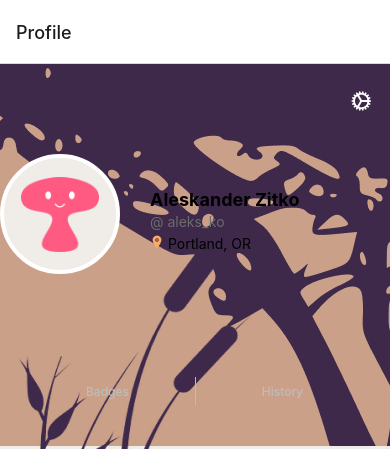
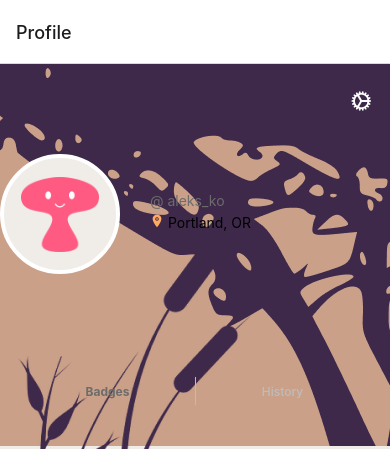
Before and after one commit to Mush-Buddy/project-mushbuddy, a React Native app in the folder mushbuddy-app/: screen /Profile in a window 390 px wide. Shown: the top 449 px of the page. Built offline with nearby package versions, Linux system fonts and the light colour scheme; no server answers.

Commit message:
modularized profile render/get methods

```diff
--- a/mushbuddy-app/components/profile.js
+++ b/mushbuddy-app/components/profile.js
@@ -20,7 +20,7 @@ class Profile extends Component {
   constructor(props) {
     super(props);
     this.state = {
-      selectedIndex: 2
+      selectedIndex: 0
     };
     this.updateIndex = this.updateIndex.bind(this);
   }
@@ -29,46 +29,25 @@ class Profile extends Component {
     this.props.getUserByID();
   }
 
-  renderName = () => {
-    if (this.props.user.username && this.props.user.username !== '') {
-      console.log(this.props.user.username);
-    }
-  }
-
   updateIndex = (selectedIndex) => {
     this.setState({ selectedIndex });
   }
 
-  renderSubComponent = () => {
-    if (this.state.selectedIndex === 1) {
-      return (
-        <History />
-      );
-    } else {
-      return (
-        <Badges />
-      );
+  getUserName = () => {
+    if (this.props.user.user) {
+      console.log("can access this.props.user.user");
+      console.log(this.props.user.user.username);
+      return this.props.user.user.username;
+    }
+    else {
+      console.log("can't access this.props.user.user");
     }
   }
 
-  render() {
-    const buttons = ['Badges', 'History'];
-    const { selectedIndex } = this.state;
+  // Render methods
 
+  renderProfileImage = () => {
     return (
-      <SafeAreaView style={styles.container}>
-        <ScrollView showsVerticalScrollIndicator={false}>
-
-          <View style={styles.upperContainer}>
-            <ImageBackground source={headerBackground} resizeMode="stretch" style={styles.headerBackgroundImage}>
-
-              <View style={styles.upperNavigation}>
-                {/* <Icon name='arrow-back' size={24} color='white' /> */}
-                <Icon name='cog' size={24} color='white' />
-              </View>
-
-              <View style={styles.profileStripContainer}>
-
       <View style={styles.profileImageContainer}>
         <Image
           source={defaultIcon}
@@ -76,30 +55,54 @@ class Profile extends Component {
           resizeMode='center'
         />
       </View>
+    );
+  }
 
-                <View style={styles.userInfoContainer}>
+  // Modular profile info renderers
+
+  renderUserName = () => {
+    return (
       <Text style={styles.headerText}>
-                    {/* {this.renderName()} */}
-                    Aleskander Zitko
+        {this.getUserName()}
+        {/* Aleskander Zitko */}
       </Text>
+    );
+  }
+
+  renderUserHandle = () => {
+    return (
       <Text style={styles.subheaderText}>
         @ aleks_ko
       </Text>
+    );
+  }
+
+  renderUserLocation = () => {
+    return (
       <View style={styles.locationLine}>
         <Icon name='location' size={14} color='#FFAA60' />
         <Text> Portland, OR</Text>
       </View>
+    );
+  }
+
+  renderProfileInfo = () => {
+    return (
+      <View style={styles.userInfoContainer}>
+        {this.renderUserName()}
+        {this.renderUserHandle()}
+        {this.renderUserLocation()}
       </View>
+    );
+  }
 
-              </View>
-            </ImageBackground>
-          </View>
-
+  renderButtonGroup = (buttonOptions) => {
+    return (
       <View style={styles.buttonGroupContainer}>
         <ButtonGroup
           onPress={this.updateIndex}
-              selectedIndex={selectedIndex}
-              buttons={buttons}
+          selectedIndex={this.state.selectedIndex}
+          buttons={buttonOptions}
           textStyle={{
             fontSize: 12,
             color: '#BDBDBD',
@@ -122,7 +125,46 @@ class Profile extends Component {
           selectedTextStyle={{ color: '#6C6C6C', fontWeight: 'bold' }}
         />
       </View>
+    );
+  }
 
+  renderSubComponent = () => {
+    if (this.state.selectedIndex === 0) {
+      return (
+        <Badges />
+      );
+    } else {
+      return (
+        <History />
+      );
+    }
+  }
+
+  render() {
+    const buttons = ['Badges', 'History'];
+    //const { selectedIndex } = this.state;
+
+    return (
+      <SafeAreaView style={styles.container}>
+        <ScrollView showsVerticalScrollIndicator={false}>
+
+          <View style={styles.upperContainer}>
+            <ImageBackground source={headerBackground} resizeMode="stretch" style={styles.headerBackgroundImage}>
+
+              <View style={styles.upperNavigation}>
+                {/* <Icon name='arrow-back' size={24} color='white' /> */}
+                <Icon name='cog' size={24} color='white' />
+              </View>
+
+              <View style={styles.profileStripContainer}>
+                {this.renderProfileImage()}
+                {this.renderProfileInfo()}
+              </View>
+
+            </ImageBackground>
+          </View>
+
+          {this.renderButtonGroup(buttons)}
           {this.renderSubComponent()}
 
         </ScrollView>
--- a/mushbuddy-app/package.json
+++ b/mushbuddy-app/package.json
@@ -34,7 +34,8 @@
     "react-native-vector-icons": "^9.0.0",
     "react-native-web": "0.17.1",
     "react-redux": "^7.2.6",
-    "redux-thunk": "^2.4.1"
+    "redux-thunk": "^2.4.1",
+    "@react-native-async-storage/async-storage": "~1.15.0"
   },
   "devDependencies": {
     "@babel/core": "^7.12.9",
```
Also changed, not shown: mushbuddy-app/actions/index.js (+2 -16 lines), 1 other file (tests, documents, lock files or other folders). Lines whose indentation alone changed are shown as unchanged.
